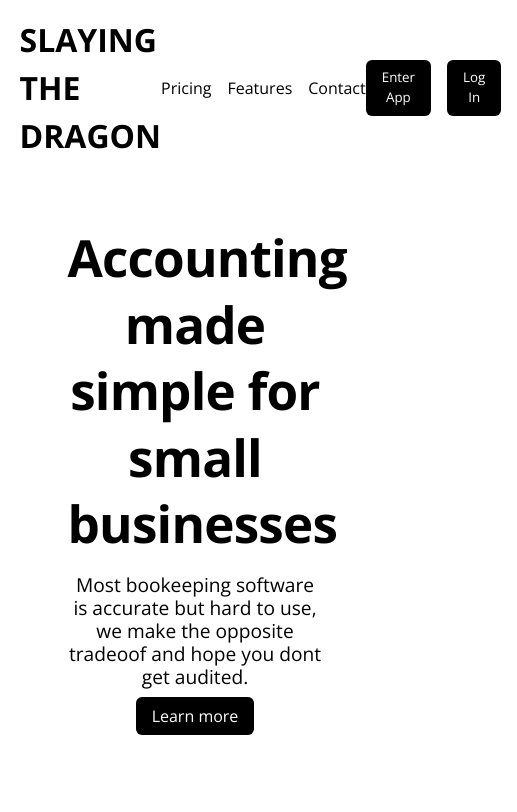
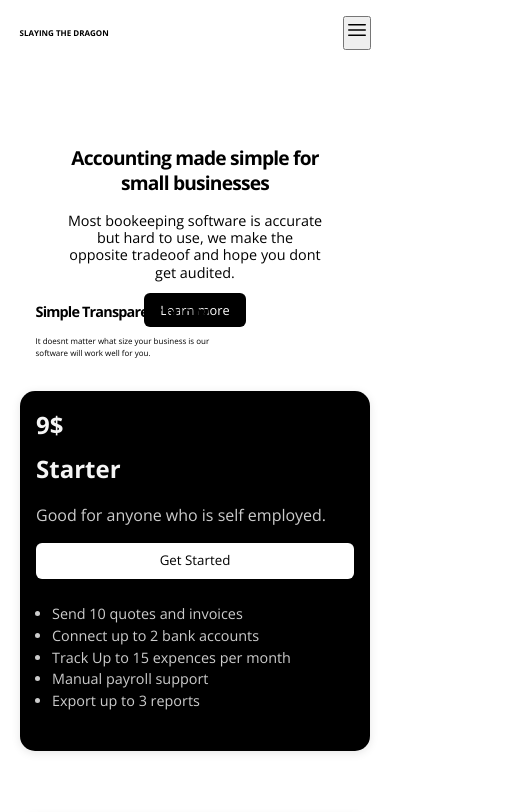
Before and after one commit to ssid07/CSS, a plain HTML site: page project2/index.html in a window 390 px wide. Shown: the top 812 px of the page, 517 px wide, since content can reach past the window. Drawn offline with nearby package versions, Linux system fonts and the light colour scheme; a web font is replaced by a local one.

Commit message:
proj 2,3

```diff
--- a/project2/index.html
+++ b/project2/index.html
@@ -20,11 +20,28 @@
     <div class="header__btn-container">
         <button class="btn">Enter App</button>
         <button class="btn">Log In</button>
+    </div>
+    <button class="header__bars">
+        <svg xmlns="http://www.w3.org/2000/svg"
+         fill="none"
+         viewBox="0 0 24 24"
+         stroke-width="1.5"
+         stroke="currentColor"
+         width="24"
+         height="24"
+         >
+    <path
+        stroke-linecap="round"
+        stroke-linejoin="round"
+        d="M3.75 6.75h16.5M3.75 12h16.5m-16.5 5.25h16.5" />
+</svg>
+
+    </button>
 </header>
 <section class="hero">
     <h1 class="hero__title">Accounting made simple for small businesses</h1>
     <p class="hero__text">Most bookeeping software is accurate but hard to use, we make the opposite tradeoof and hope you dont get audited. </p>
-    <a href="" class="btn">Learn more</a>
+    <a href="" class="btn hero__btn">Learn more</a>
 </section>
 <section class=" pricing">
     <h2 class="pricing__title">Simple Transparent pricing</h2>
--- a/project2/style.css
+++ b/project2/style.css
@@ -49,6 +49,11 @@ body{
     flex:1;
     justify-content: flex-end;
 }
+.header__bars{
+    display: none;
+}
+
+
 
 /* utility class */
 .btn{
@@ -65,7 +70,7 @@ body{
 /* hero section */
 .hero{
     width: 90%;
-    margin-inline: auto;
+    margin: 1rem auto;
     padding: 3rem;
     text-align: center;
 
@@ -75,12 +80,12 @@ body{
     line-height: 1.3;
     letter-spacing: -0.05rem;
     max-width: 30ch;
-    margin-inline:auto;
+    margin: 1rem auto;
 }
 .hero__text{
     font-size: 1.2rem;
     max-width: 60ch;
-    margin-inline: auto;
+
     margin: 1rem auto ;
     line-height: 1.2;
 }
@@ -89,7 +94,7 @@ body{
 
 .pricing{
     width: 90%;
-    margin-inline: auto;
+    margin: 1rem auto;
     margin-top: 5rem;
 
 }
@@ -97,6 +102,7 @@ body{
     font-size: 2.5rem;
     letter-spacing: -0.05rem;
     line-height: 1;
+    margin: 1rem;
 
 }
 .pricing__description{
@@ -107,7 +113,9 @@ body{
 
 .pricing__container{
     display: flex;
-    justify-content: space-between;
+    gap: 2rem;
+    flex-wrap:wrap;
+
 }
 
 .pricing__card{
@@ -117,7 +125,9 @@ body{
     color: whitesmoke;
     box-shadow: 0 2px 10px rgba(0,0,0,0.1);
     flex: 1;
-    margin: 0 1rem;
+    margin: 1rem auto;
+    max-width: 350px;
+
 }
 
 .pricing__price{
@@ -192,6 +202,7 @@ body{
     max-width: 40ch;
 }
 
+/* Contact */
 .contact{
     margin-top: 4rem;
     text-align: center;
@@ -201,7 +212,6 @@ body{
 .contact__title{
     font-size: 1.6rem;
     letter-spacing: -0.05rem;
-    line-height: 1;
 }
 .contact__description{
     font-size: 1rem;
@@ -220,3 +230,152 @@ body{
     text-decoration: none;
     max-width: fit-content;
 }
+
+
+/* Media Queries */
+@media (max-width: 891px) {
+/* Header Section */
+
+    .header__title{
+        font-size: 1.2rem;
+    }
+    .header__link{
+        font-size: 0.8rem;
+    }
+    .header__btn{
+        font-size: 0.8rem;
+    }
+    .header__bars{
+    display: block;
+    }
+}
+/* Hero Section */
+
+    .hero__title{
+        font-size: 2rem;
+    }
+    .hero__text{
+        font-size: 1rem;
+    }
+/* Pricing */
+    .pricing__title{
+        font-size: 1.5rem;
+    }
+    .pricing__description{
+        font-size: 1rem;
+    }
+    .pricing__price{
+        font-size: 1.5rem;
+    }
+/* Features */
+    .features__title{
+        font-size: 1.5rem;
+    }
+    .features__description{
+        font-size: 1rem;
+    }
+    .features__box{
+        width: 300px;
+    }
+    .features{
+        margin-top: 0.5rem;
+    }
+@media (max-width: 768px) {
+    /* Header Section */
+    .header__title{
+        font-size: 1rem;
+    }
+    .header__menu{
+        display: none;
+    }
+    .header__btn-container{
+        display: none;
+    }
+    .header__bars{
+    display: block;
+}
+    }
+    /* Hero Section */
+    .hero__title{
+        font-size: 1.5rem;
+    }
+    .hero__text{
+        font-size: 0.9rem;
+    }
+    .hero__btn{
+        font-size: 0.8rem;
+    }
+    /* Pricing */
+    .pricing__title{
+        font-size: 1rem;
+    }
+    .pricing__description{
+        font-size: 0.9rem;
+    /* Features */
+    .features__box-title{
+        font-size: 1rem;
+    }
+    .features__box-description{
+        font-size: 0.8rem;
+        padding: 0.5rem;
+    }
+    /* contact */
+    .contact__title{
+        font-size: 6rem;
+    }
+}
+
+@media (max-width: 425px){
+/* Header Section */
+    .header__title{
+        font-size: 0.5rem;
+    }
+    .header__bars{
+    display: block;
+}
+
+    /* Hero Title */
+    .hero__title{
+        font-size: 1.2rem;
+    }
+    /* Pricing */
+    .pricing__title{
+        font-size: 0.9rem;
+    }
+    .pricing__description{
+        font-size: 0.5rem;
+    }
+    .pricing__card{
+        min-width: 290px;
+
+    }
+    .pricing{
+        margin-top: -5rem;
+    }
+}
+
+/* Features */
+    .features__title{
+        font-size: 1.2rem;
+    }
+    .features__description{
+        font-size: 0.9rem;
+    }
+    .features__box{
+        width: 250px;
+    }
+/* contact */
+.contact__title{
+    font-size: 1rem;
+}
+.contact__description{
+    font-size: 0.8rem;
+    max-width: 90%;
+    margin: 1rem auto;
+}
+
+    .btnn{
+        font-size: 0.8rem;
+        padding: 0.3rem 0.5rem;
+    }
+}
```
